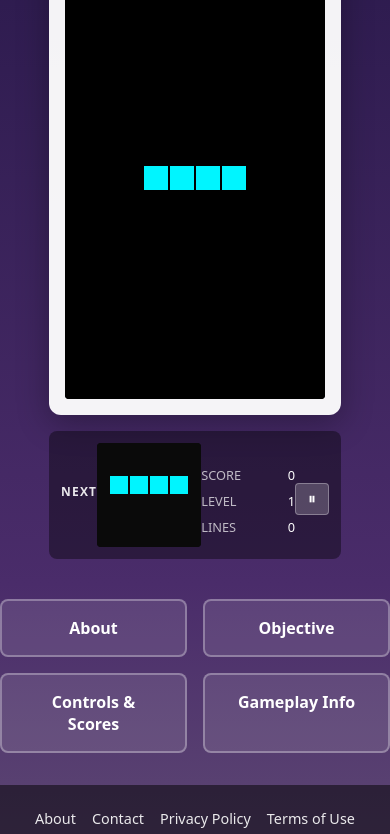
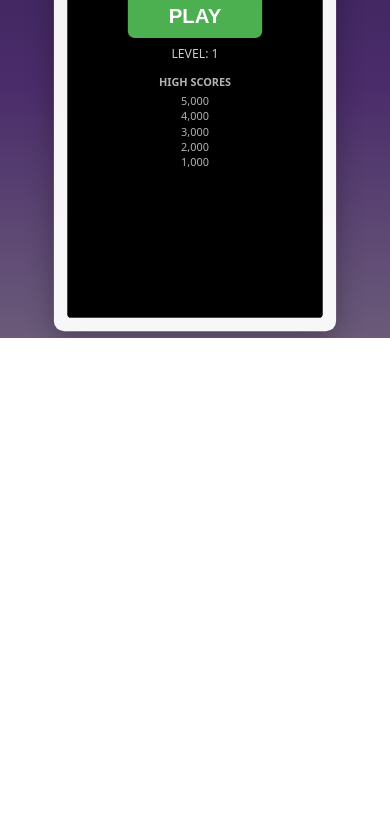
Before and after one commit to Venkat185/Tetris_game, a plain HTML site: page index.html in a window 390 px wide. Shown: the part 506-1340 px from the top of the page. After the commit the page ends 844 px from the top, so only its background shows below. Drawn offline with Linux system fonts and the light colour scheme.

Commit message:
Add PLAY button, larger canvas 300x600, no-scroll layout, mobile touch controls

```diff
--- a/game.js
+++ b/game.js
@@ -2,9 +2,9 @@
 
 const COLS = 10;
 const ROWS = 20;
-const CELL_SIZE = 26;
+const CELL_SIZE = 30;
 const DROP_INTERVAL = 500;
-const PREVIEW_SIZE = 20;
+const PREVIEW_SIZE = 22;
 
 const SHAPES = {
   I: [
@@ -75,8 +75,10 @@
 let gameOver;
 let paused;
 let dropTimer;
+let gameStarted = false;
 
 function init() {
+  gameStarted = true;
   canvas = document.getElementById('game-canvas');
   ctx = canvas.getContext('2d');
   holdCanvas = document.getElementById('hold-canvas');
@@ -98,6 +100,7 @@
   document.getElementById('lines').textContent = '0';
   document.getElementById('game-over').classList.add('hidden');
   document.getElementById('pause-overlay').classList.add('hidden');
+  document.getElementById('start-overlay').classList.add('hidden');
 
   nextPiece = createRandomPiece();
   spawnPiece();
@@ -359,4 +362,23 @@
   document.getElementById('how-to-play-modal').classList.add('hidden');
 });
 
-init();
+document.getElementById('play-btn').addEventListener('click', () => {
+  document.getElementById('start-overlay').classList.add('hidden');
+  init();
+});
+
+document.querySelectorAll('.touch-btn').forEach((btn) => {
+  const action = btn.getAttribute('data-action');
+  const handler = (e) => {
+    e.preventDefault();
+    if (!gameStarted || gameOver || paused) return;
+    switch (action) {
+      case 'left': movePiece(0, -1); break;
+      case 'right': movePiece(0, 1); break;
+      case 'rotate': rotatePiece(); break;
+      case 'down': movePiece(1, 0); break;
+    }
+  };
+  btn.addEventListener('click', handler);
+  btn.addEventListener('touchstart', handler, { passive: false });
+});
--- a/index.html
+++ b/index.html
@@ -51,7 +51,20 @@
       <div class="game-center">
         <div class="game-card">
           <div class="canvas-wrapper">
-            <canvas id="game-canvas" width="260" height="520"></canvas>
+            <canvas id="game-canvas" width="300" height="600"></canvas>
+            <div id="start-overlay" class="start-overlay">
+              <h2 class="start-title">BlockDrop</h2>
+              <button id="play-btn" class="play-btn">PLAY</button>
+              <p class="start-level">LEVEL: 1</p>
+              <div class="high-scores">
+                <div class="high-scores-label">HIGH SCORES</div>
+                <div>5,000</div>
+                <div>4,000</div>
+                <div>3,000</div>
+                <div>2,000</div>
+                <div>1,000</div>
+              </div>
+            </div>
             <div id="pause-overlay" class="pause-overlay hidden">
               <h2>PAUSED</h2>
               <button id="resume-btn" class="menu-btn primary">Resume</button>
@@ -68,7 +81,7 @@
 
       <div class="game-panel next-panel">
         <div class="panel-label">NEXT</div>
-        <canvas id="next-canvas" width="104" height="104"></canvas>
+        <canvas id="next-canvas" width="120" height="120"></canvas>
         <div class="stats-panel">
           <div class="stat-row"><span class="stat-label">SCORE</span><span id="score">0</span></div>
           <div class="stat-row"><span class="stat-label">LEVEL</span><span id="level">1</span></div>
@@ -76,6 +89,13 @@
         </div>
         <button id="pause-btn" class="pause-btn" aria-label="Pause" title="Pause">⏸</button>
       </div>
+    </div>
+
+    <div class="touch-controls">
+      <button class="touch-btn" data-action="left">←</button>
+      <button class="touch-btn" data-action="right">→</button>
+      <button class="touch-btn" data-action="rotate">↻</button>
+      <button class="touch-btn" data-action="down">↓</button>
     </div>
 
     <section class="info-sections">
--- a/style.css
+++ b/style.css
@@ -5,8 +5,9 @@
 }
 
 html, body {
-  min-height: 100%;
-  overflow-x: hidden;
+  height: 100%;
+  max-height: 100vh;
+  overflow: hidden;
 }
 
 body {
@@ -25,8 +26,9 @@
   justify-content: space-between;
   width: 100%;
   max-width: 900px;
-  padding: 1rem 1.5rem;
+  padding: 0.5rem 1rem;
   background: rgba(0, 0, 0, 0.3);
+  flex-shrink: 0;
 }
 
 .header-brand .logo {
@@ -78,8 +80,9 @@
 /* Ads */
 .ad-container {
   text-align: center;
-  margin: 8px 0;
-  min-height: 50px;
+  margin: 4px 0;
+  min-height: 40px;
+  flex-shrink: 0;
 }
 
 /* Main content */
@@ -95,7 +98,8 @@
   display: flex;
   align-items: flex-start;
   gap: 1rem;
-  margin-bottom: 1.5rem;
+  margin-bottom: 0.5rem;
+  flex-shrink: 0;
 }
 
 .game-panel {
@@ -162,6 +166,20 @@
   box-shadow: 0 8px 32px rgba(0, 0, 0, 0.3);
 }
 
+@media (max-height: 800px) {
+  .game-card {
+    transform: scale(0.9);
+    transform-origin: center top;
+  }
+}
+
+@media (max-height: 700px) {
+  .game-card {
+    transform: scale(0.8);
+    transform-origin: center top;
+  }
+}
+
 .canvas-wrapper {
   position: relative;
 }
@@ -218,6 +236,64 @@
   background: #5fd963;
 }
 
+/* Start overlay */
+.start-overlay {
+  position: absolute;
+  top: 0;
+  left: 0;
+  right: 0;
+  bottom: 0;
+  background: rgba(0, 0, 0, 0.9);
+  display: flex;
+  flex-direction: column;
+  align-items: center;
+  justify-content: center;
+  gap: 0.5rem;
+  border-radius: 4px;
+}
+
+.start-overlay.hidden {
+  display: none !important;
+}
+
+.start-title {
+  font-size: 1.5rem;
+  color: #fff;
+  margin-bottom: 0.25rem;
+}
+
+.play-btn {
+  padding: 0.75rem 3rem;
+  font-size: 1.5rem;
+  font-weight: 700;
+  background: #4caf50;
+  color: #fff;
+  border: none;
+  border-radius: 8px;
+  cursor: pointer;
+}
+
+.play-btn:hover {
+  background: #5fd963;
+}
+
+.start-level {
+  font-size: 0.9rem;
+  color: rgba(255, 255, 255, 0.8);
+}
+
+.high-scores {
+  margin-top: 0.5rem;
+  font-size: 0.8rem;
+  color: rgba(255, 255, 255, 0.7);
+  text-align: center;
+}
+
+.high-scores-label {
+  font-weight: 700;
+  margin-bottom: 0.25rem;
+}
+
 .pause-overlay.hidden,
 .game-over.hidden {
   display: none !important;
@@ -255,14 +331,33 @@
   background: #5a9fe9;
 }
 
-/* Info sections */
+/* Touch controls - hidden on PC, shown on mobile */
+.touch-controls {
+  display: none;
+  gap: 0.5rem;
+  justify-content: center;
+  padding: 0.5rem 0;
+  flex-shrink: 0;
+}
+
+.touch-btn {
+  min-width: 48px;
+  min-height: 48px;
+  font-size: 1.5rem;
+  background: rgba(255, 255, 255, 0.2);
+  border: 2px solid rgba(255, 255, 255, 0.4);
+  color: #fff;
+  border-radius: 8px;
+  cursor: pointer;
+}
+
+.touch-btn:hover {
+  background: rgba(255, 255, 255, 0.3);
+}
+
+/* Info sections - hidden on main page to fit viewport */
 .info-sections {
-  display: flex;
-  flex-wrap: wrap;
-  gap: 1rem;
-  justify-content: center;
-  max-width: 900px;
-  margin-top: 1rem;
+  display: none;
 }
 
 .info-card {
@@ -298,8 +393,8 @@
   display: flex;
   flex-wrap: wrap;
   justify-content: center;
-  gap: 1rem;
-  margin-bottom: 1rem;
+  gap: 0.5rem;
+  margin-bottom: 0.5rem;
 }
 
 .footer-nav a {
@@ -410,11 +505,20 @@
   text-decoration: underline;
 }
 
-/* Responsive */
-@media (max-width: 700px) {
+/* Responsive - Mobile */
+@media (max-width: 768px) {
+  .touch-controls {
+    display: flex;
+  }
+
   .site-header {
     flex-direction: column;
-    gap: 0.75rem;
+    gap: 0.5rem;
+    padding: 0.5rem;
+  }
+
+  .header-nav {
+    display: none;
   }
 
   .game-area {
@@ -426,7 +530,12 @@
     flex-direction: row;
     min-width: auto;
     width: 100%;
-    max-width: 320px;
+    max-width: 340px;
     justify-content: space-around;
   }
+
+  .game-card {
+    transform: scale(0.85);
+    transform-origin: center top;
+  }
 }
```
